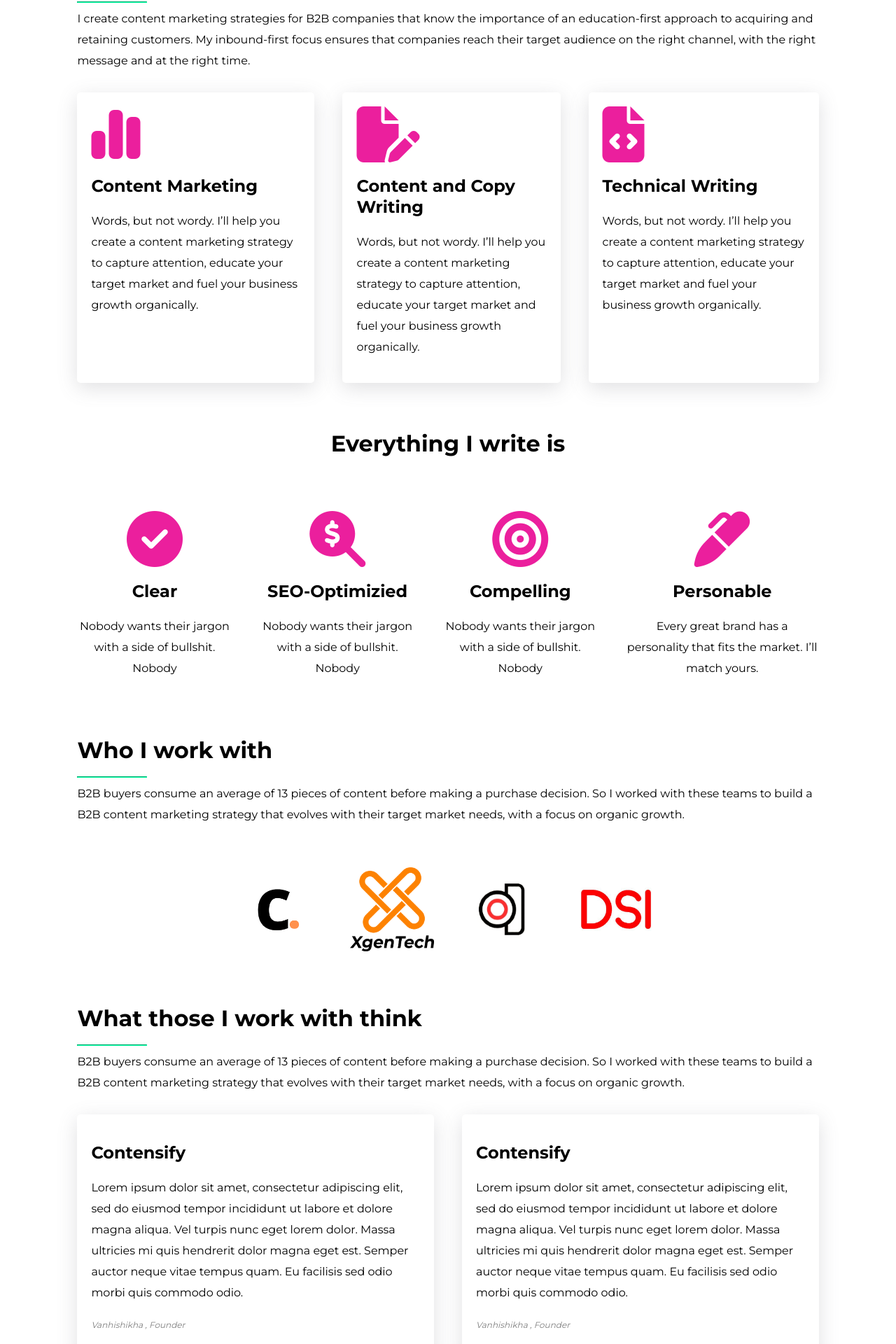
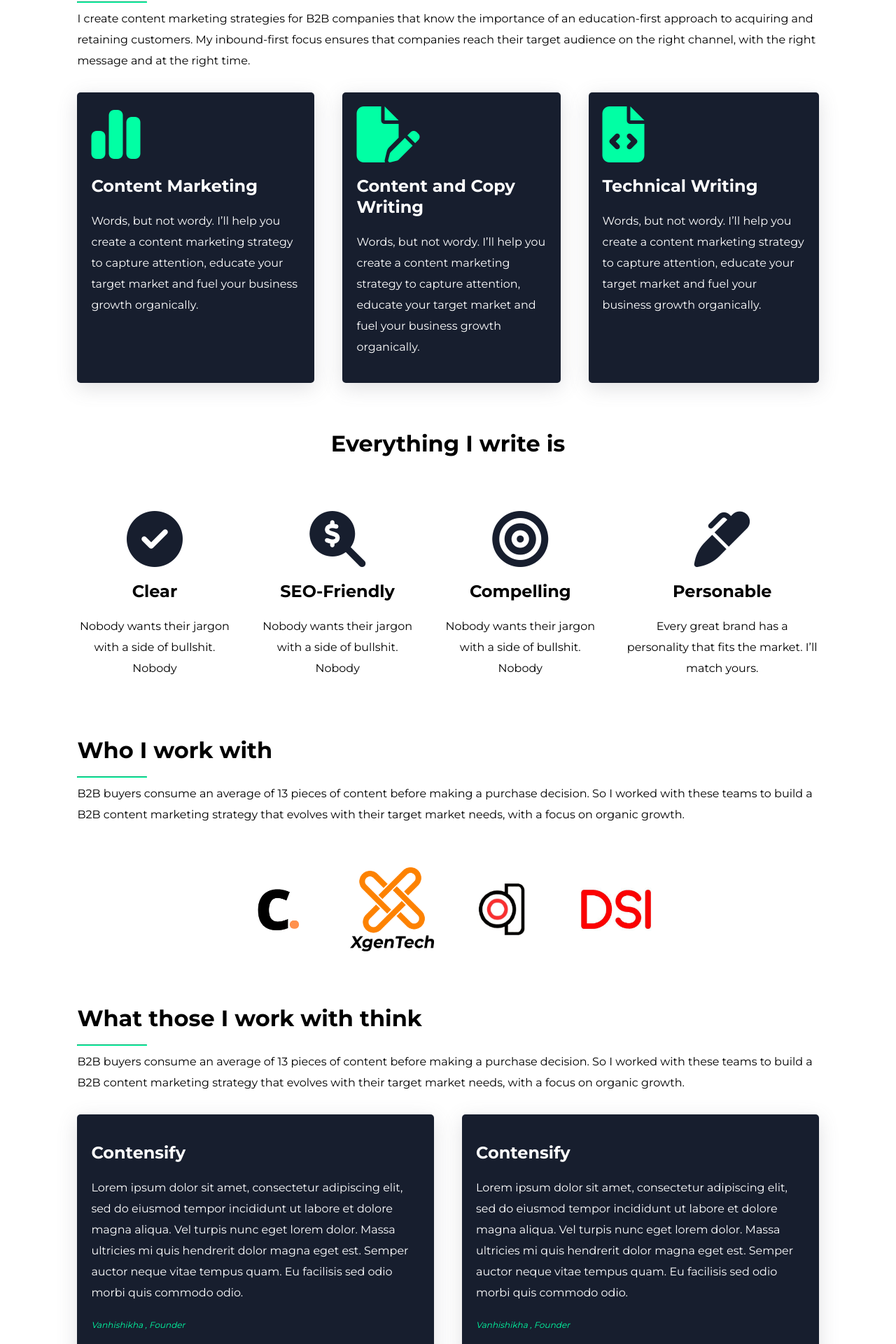
Before and after one commit to ambx/iDeotic-Internship-Portfolio, a Next.js app: page / in a window 1280 px wide. Shown: the part 1237-3157 px from the top of the page at 70% size. Built offline with nearby package versions, Linux system fonts and the light colour scheme.

Commit message:
changed accent colors

```diff
--- a/components/Contact-Form/styles.module.scss
+++ b/components/Contact-Form/styles.module.scss
@@ -11,7 +11,7 @@
     input{
         width: 100%;
         height: 40px;
-        border: solid 1px $accent1;
+        border: solid 1px $accent2;
     }
     .submitButton{
         padding: 20px;
--- a/components/Details-Card/index.js
+++ b/components/Details-Card/index.js
@@ -5,7 +5,7 @@ import '@fortawesome/fontawesome-free/css/all.css';
 export default function DetailCard(props){
     return(
         <div className={styles.testimonialCard}>
-            <i id="uspIcon" class={props.icon} />
+            <i id="icon" class={props.icon} />
             <h2>{props.title}</h2>
             <p>{props.quote}</p>
             <p className={styles.byline}>{props.name} {props.designation}</p>
--- a/components/Details-Card/styles.module.scss
+++ b/components/Details-Card/styles.module.scss
@@ -2,13 +2,14 @@
 @import "../../styles/mixins";
 
 .testimonialCard{
-
+    background-color: $accent2;
+    color: white;
     box-shadow: rgba(100, 100, 111, 0.2) 0px 7px 29px 0px;
     padding: 20px;
     border-radius: 5px;
     .byline{
         font-style: italic;
-        color: grey;
+        color: $accent1;
         font-size: 0.75em;
     }
 }
--- a/components/Hero/index.js
+++ b/components/Hero/index.js
@@ -15,6 +15,7 @@ export default function Hero(){
                 <br />
             <button className={styles.button}>Let's connect</button>
             </div>
+
         </div>
     )
 }
--- a/components/USP/index.js
+++ b/components/USP/index.js
@@ -17,7 +17,7 @@ export default function USP(){
                 </div>
                 <div className={styles.gridItem}>
                     <i id="uspIcon" class="fa-solid fa-magnifying-glass-dollar"></i>
-                    <h2>SEO-Optimizied</h2>
+                    <h2>SEO-Friendly</h2>
                     <p>Nobody wants their jargon with a side of bullshit. Nobody</p>
                 </div>
                 <div className={styles.gridItem}>
--- a/styles/_colors.scss
+++ b/styles/_colors.scss
@@ -1,4 +1,4 @@
 $bg: white;
 $accent1: #01FFA4;
 $accent2: #171E2E;
-$accent3: #e99f4c;
+$accent3: #eb1f9d;;
--- a/styles/global.scss
+++ b/styles/global.scss
@@ -21,7 +21,7 @@ a {
   transition: all 0.3s all ease-in-out;
 }
 a:hover {
-  color: #E7D69B;
+  color: #01FFA4;
   opacity: 1;
     path{
         fill: #E5E5E5;
@@ -33,6 +33,11 @@ button{
 
 #uspIcon{
   text-align: center;
-  color: #eb1f9d;
+  color: #171E2E;
   font-size: 5em;
 }
+#icon{
+  text-align: center;
+  color: #01FFA4;
+  font-size: 5em;
+}
```
